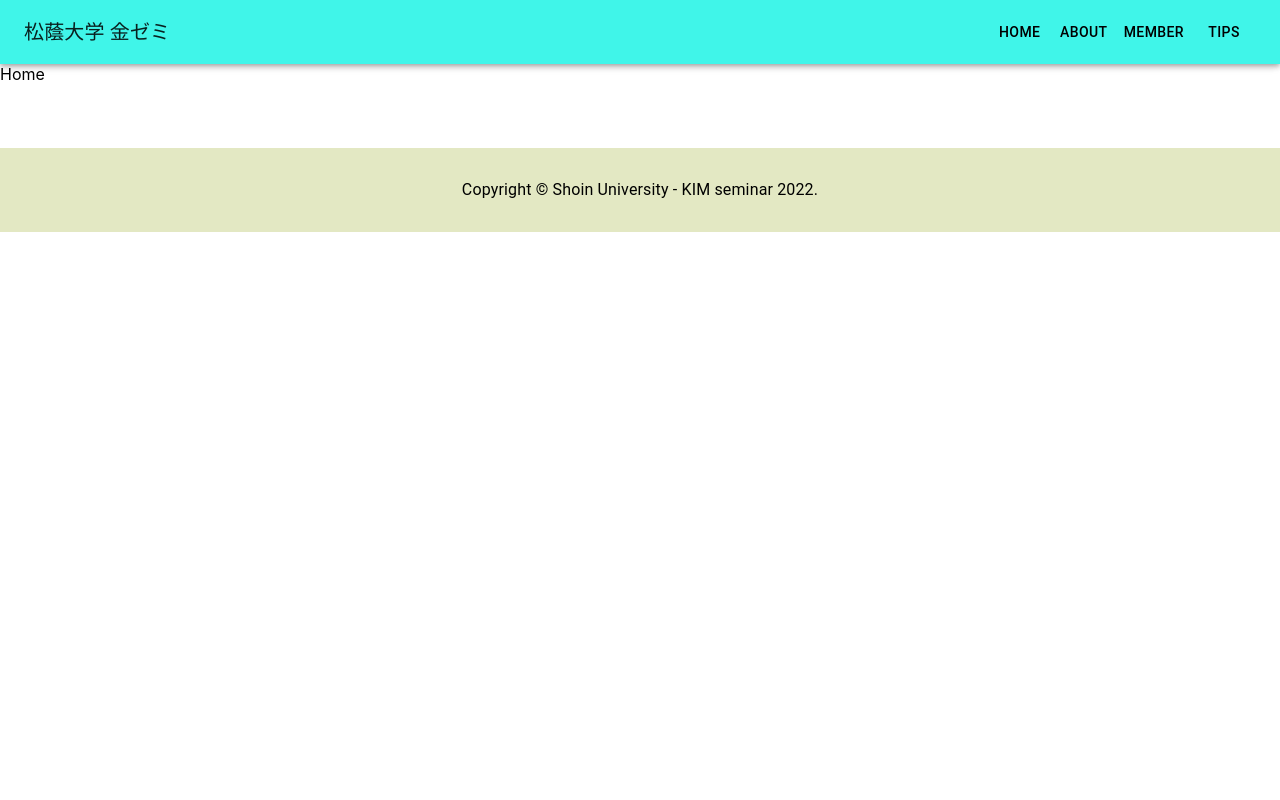
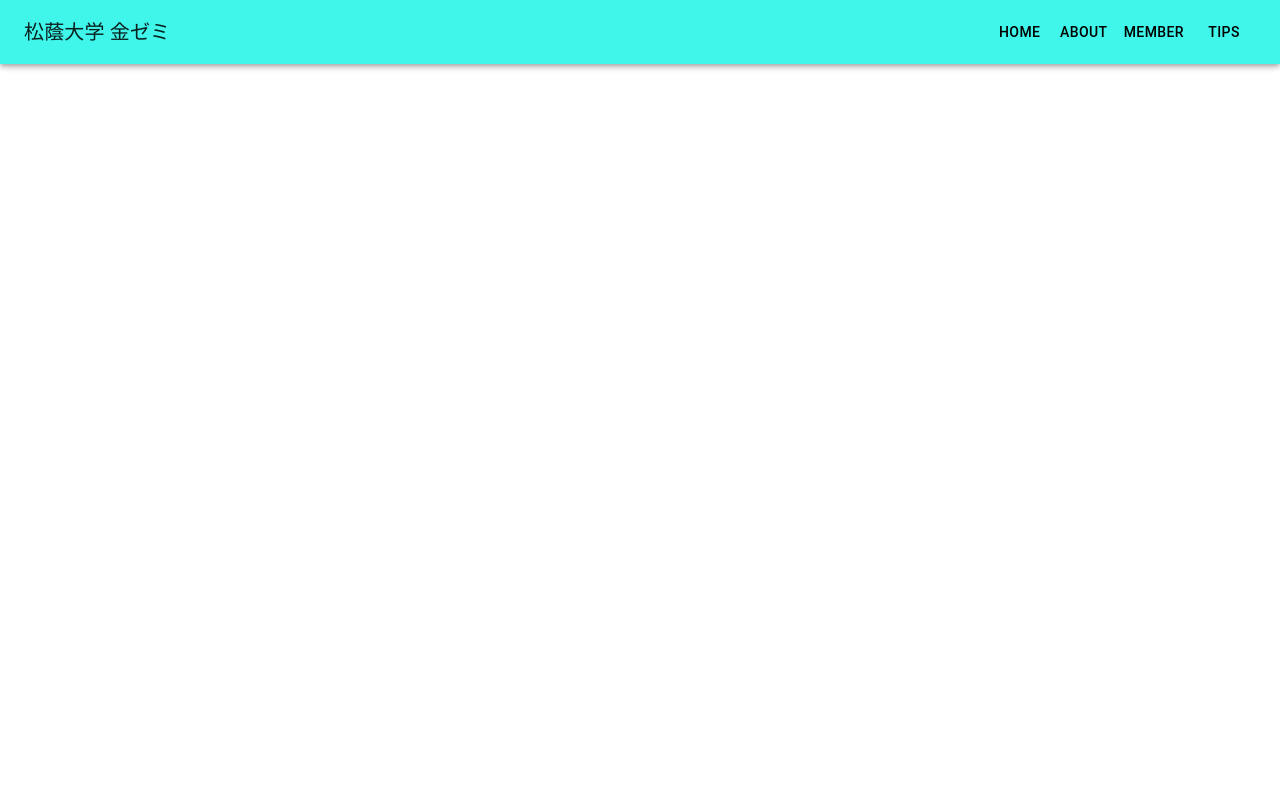
Before and after one commit to su-kseminarhp2022/hp2022, a React (Create React App) app: page / in a window 1280 px wide. Shown: the top 800 px of the page. Built offline with nearby package versions, Linux system fonts and the light colour scheme.

Commit message:
Install Sass, Create slideshow component, Fix file name, etc.

```diff
--- a/package.json
+++ b/package.json
@@ -9,10 +9,12 @@
     "@testing-library/jest-dom": "^5.16.4",
     "@testing-library/react": "^13.3.0",
     "@testing-library/user-event": "^13.5.0",
+    "node-sass": "^7.0.3",
     "react": "^18.2.0",
     "react-dom": "^18.2.0",
     "react-router-dom": "^6.3.0",
     "react-scripts": "5.0.1",
+    "react-transition-group": "^4.4.5",
     "web-vitals": "^2.1.4"
   },
   "scripts": {
--- /dev/null
+++ b/src/components/Slideshow.js
@@ -0,0 +1,32 @@
+import react, {useState, useEffect} from 'react';
+import { CSSTransition } from "react-transition-group";
+import styles from "./Slideshow.module.scss";
+
+export default function Showcase(sec = 1000, images = []) {
+    const [count, setCount] = useState(0);
+
+    useEffect(() => {
+        const interval = setInterval(() => {
+            setCount((count) => {
+                return count >= images.length - 1 ? 0 : count + 1;
+            });
+        }, sec)
+        return () => {
+            clearInterval(interval);
+        };
+    }, [images, sec]);
+    const slide = Object.keys(images).map((image, index) => {
+        return (
+            <CSSTransition
+                key={index}
+                timeout={sec}
+                in={index === count}
+                classNames="fade"
+                unmountOnExit
+            >
+                <div style={{ backgroundImage: `url(${image}}` }} />
+            </CSSTransition>
+        );
+    });
+    return <section className={styles.showcase}>{slide}</section>
+}
--- /dev/null
+++ b/src/components/Slideshow.module.scss
@@ -0,0 +1,31 @@
+.showcase{
+  position: sticky;
+  top: 100px;
+  height: 100vh;
+  > * {
+    position: absolute;
+    width: 40%;
+    height: 40%;
+    background-position: center;
+    background-size: cover;
+  }
+
+  :global{
+    .fade-enter {
+      opacity: 0;
+      z-index: 1;
+    }
+    .fade-enter-active {
+      transition: opacity 1s ease 1s;
+      opacity: 1;
+    }
+    .fade-exit {
+      opacity: 1;
+      z-index: 0;
+    }
+    .fade-exit-active {
+      transition: opacity 1s ease 2s;
+      opacity: 0;
+    }
+  }
+}
--- a/src/components/header.js
+++ b/src/components/header.js
@@ -44,7 +44,7 @@ function HeaderBar(props) {
             <List>
                 {navItems.map((item) => (
                     <ListItem key={item} disablePadding>
-                        <ListItemButton sx={{ textAlign: 'center' }}>
+                        <ListItemButton sx={{ textAlign: 'center' }} href={(item === "Home" ? '/' : '/' + item.toLowerCase())}>
                             <ListItemText primary={item} />
                         </ListItemButton>
                     </ListItem>
--- a/src/index.js
+++ b/src/index.js
@@ -1,6 +1,6 @@
 import React from 'react';
 import ReactDOM from 'react-dom/client';
-import "./index.css";
+import "./index.scss";
 import App from './App';
 
 const root = ReactDOM.createRoot(
--- a/src/pages/About.js
+++ b/src/pages/About.js
@@ -1,6 +1,5 @@
 import React from 'react';
 import Box from '@mui/material/Box';
-
 
 export default function About() {
     return (
--- a/src/pages/Home.js
+++ b/src/pages/Home.js
@@ -1,10 +1,12 @@
 import React from 'react';
 import Box from '@mui/material/Box';
+import Slideshow from '../components/Slideshow'
+import images from "../utils/images.json";
 
 export default function Home() {
     return (
         <Box py={8}>
-            Home
+            <Slideshow sec={5000} images={images.url_list} />
         </Box>
     )
 };
--- /dev/null
+++ b/src/utils/images.json
@@ -0,0 +1,8 @@
+{
+  "url_list": [
+    "https://media.istockphoto.com/photos/drone-point-view-of-overpass-and-city-traffic-at-night-picture-id1360535828?s=612x612",
+    "https://media.istockphoto.com/photos/pastel-colored-pumpkins-with-light-gray-background-for-thanksgiving-picture-id1344866269?s=612x612",
+    "https://media.istockphoto.com/photos/overpass-and-city-traffic-at-night-picture-id1393629219?s=612x612",
+    "https://media.istockphoto.com/photos/white-and-orange-pumpkin-picture-id860234742?s=612x612"
+  ]
+}
```
Also changed, not shown: src/components/slidePic.js (deleted, +0 -20 lines), src/index.scss (renamed from src/index.css), 1 other file (tests, documents, lock files or other folders).
